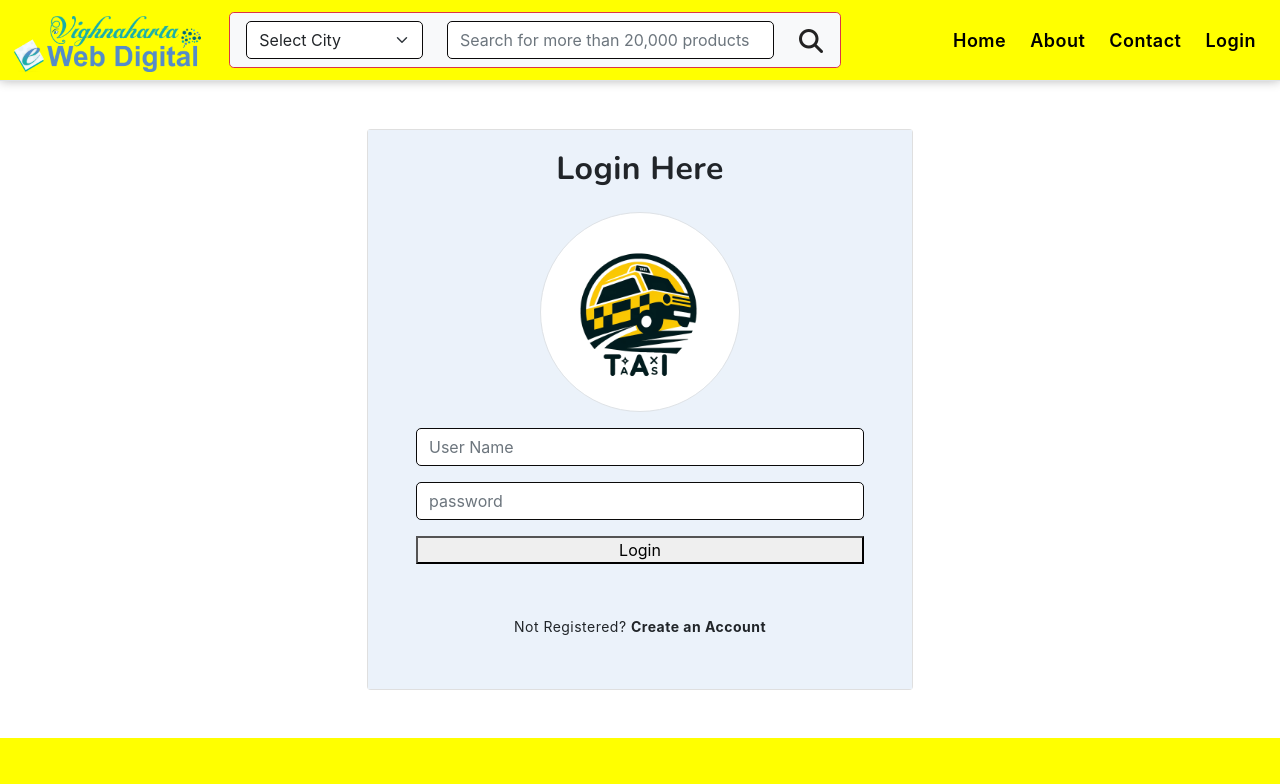
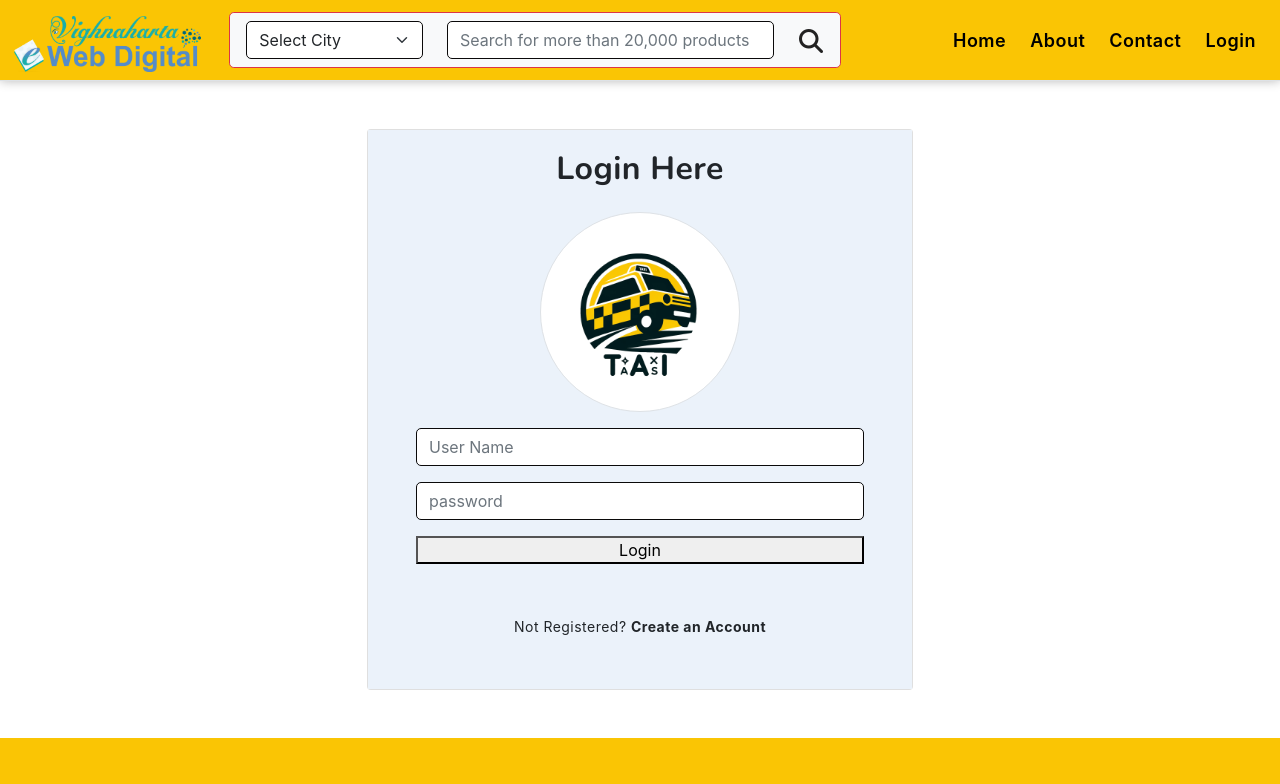
Before and after one commit to RajRBanswal/jd-clone-project-new, a React (Create React App) app: page /login in a window 1280 px wide. Shown: the top 784 px of the page. Built offline with nearby package versions, Linux system fonts and the light colour scheme.

Commit message:
chnage in css

```diff
--- a/src/App.css
+++ b/src/App.css
@@ -38,7 +38,7 @@
 
 .contact.container {
   position: relative;
-  width: 100%;
+  width: 10%;
 
   padding: 2rem;
 
@@ -46,6 +46,10 @@
   display: flex;
   align-items: center;
   justify-content: center;
+}
+
+.bg-warning{
+  background-color: #fac504 !important;
 }
 
 .form {
```
